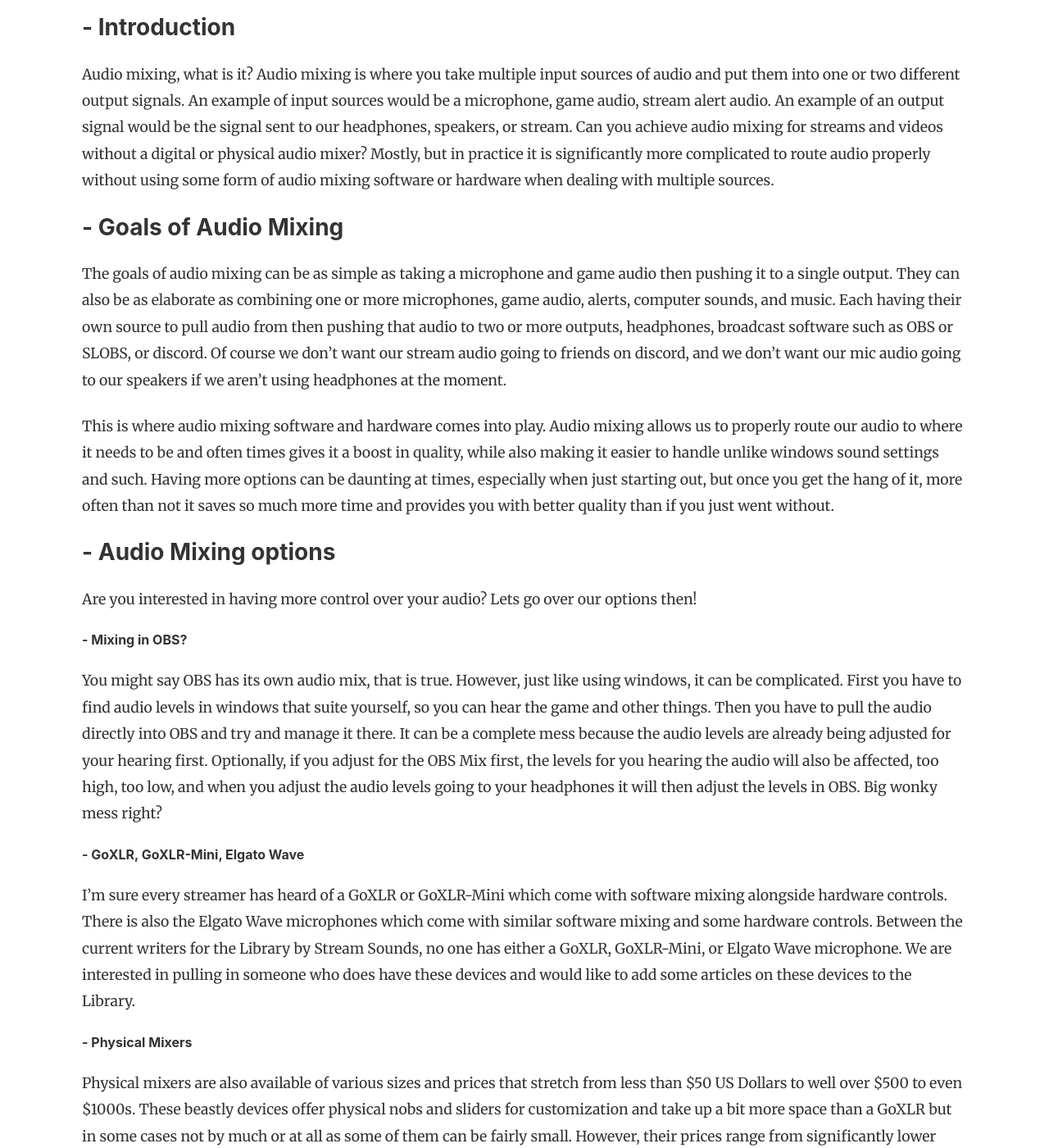
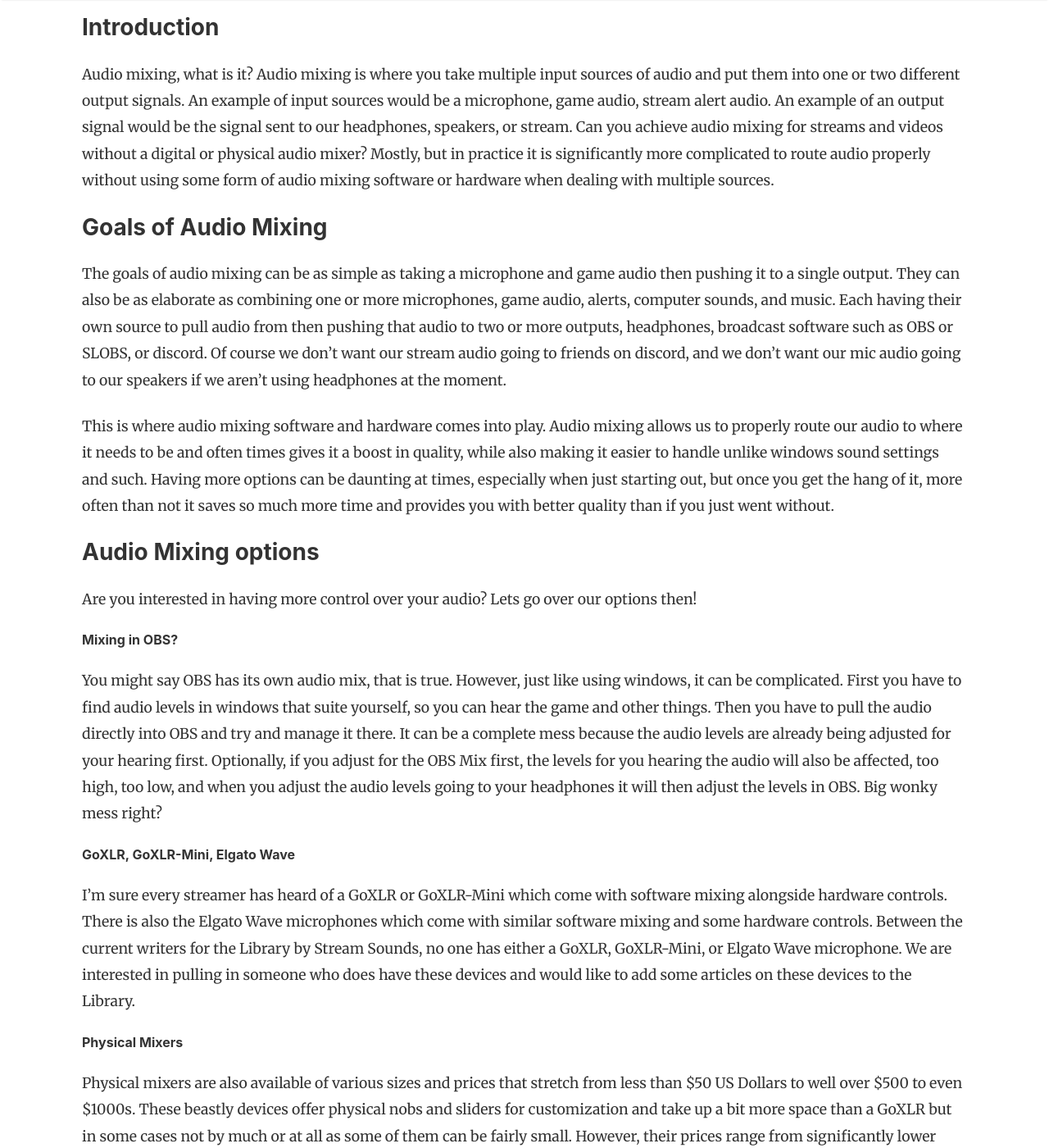
Before and after one commit to StreamSounds/library, a Jekyll site: the page built from _posts/2021-01-13-an-introduction-to-mixing-audio.md, in a window 1280 px wide and 1400 px high, scrolled down 1336 px. Shown: the whole window at 82% size. Built offline with Jekyll 4.4.1, drawn with Linux system fonts in a browser that asks for light colours; nearby versions of some CDN libraries; some of the changed text lies outside the part shown.

```diff
--- a/_posts/2021-01-13-an-introduction-to-mixing-audio.md
+++ b/_posts/2021-01-13-an-introduction-to-mixing-audio.md
@@ -8,35 +8,35 @@ featured: false
 ---
 What is audio mixing? Is it helpful or a hindrance? What are my options for mixing audio and how much does it cost?
 
-### - Introduction
+### Introduction
 
 Audio mixing, what is it? Audio mixing is where you take multiple input sources of audio and put them into one or two different output signals. An example of input sources would be a microphone, game audio, stream alert audio. An example of an output signal would be the signal sent to our headphones, speakers, or stream. Can you achieve audio mixing for streams and videos without a digital or physical audio mixer? Mostly, but in practice it is significantly more complicated to route audio properly without using some form of audio mixing software or hardware when dealing with multiple sources.
 
-### - Goals of Audio Mixing
+### Goals of Audio Mixing
 
 The goals of audio mixing can be as simple as taking a microphone and game audio then pushing it to a single output. They can also be as elaborate as combining one or more microphones, game audio, alerts, computer sounds, and music. Each having their own source to pull audio from then pushing that audio to two or more outputs, headphones, broadcast software such as OBS or SLOBS, or discord. Of course we don't want our stream audio going to friends on discord, and we don't want our mic audio going to our speakers if we aren't using headphones at the moment.
 
 This is where audio mixing software and hardware comes into play. Audio mixing allows us to properly route our audio to where it needs to be and often times gives it a boost in quality, while also making it easier to handle unlike windows sound settings and such. Having more options can be daunting at times, especially when just starting out, but once you get the hang of it, more often than not it saves so much more time and provides you with better quality than if you just went without.
 
-### - Audio Mixing options
+### Audio Mixing options
 
 Are you interested in having more control over your audio? Lets go over our options then!
 
-###### - Mixing in OBS?
+###### Mixing in OBS?
 You might say OBS has its own audio mix, that is true. However, just like using windows, it can be complicated. First you have to find audio levels in windows that suite yourself, so you can hear the game and other things. Then you have to pull the audio directly into OBS and try and manage it there. It can be a complete mess because the audio levels are already being adjusted for your hearing first. Optionally, if you adjust for the OBS Mix first, the levels for you hearing the audio will also be affected, too high, too low, and when you adjust the audio levels going to your headphones it will then adjust the levels in OBS. Big wonky mess right?
 
-###### - GoXLR, GoXLR-Mini, Elgato Wave
+###### GoXLR, GoXLR-Mini, Elgato Wave
  I'm sure every streamer has heard of a GoXLR or GoXLR-Mini which come with software mixing alongside hardware controls. There is also the Elgato Wave microphones which come with similar software mixing and some hardware controls. Between the current writers for the Library by Stream Sounds, no one has either a GoXLR, GoXLR-Mini, or Elgato Wave microphone. We are interested in pulling in someone who does have these devices and would like to add some articles on these devices to the Library.
 
-###### - Physical Mixers
+###### Physical Mixers
 Physical mixers are also available of various sizes and prices that stretch from less than $50 US Dollars to well over $500 to even $1000s. These beastly devices offer physical nobs and sliders for customization and take up a bit more space than a GoXLR but in some cases not by much or at all as some of them can be fairly small. However, their prices range from significantly lower than even a GoXLR-Mini or even cheaper then the Elgato Wave. For instance, the Behringer Xenyx Q1202USB 12-Channel Mixer can be found on amazon for $150 USD but I have seen it as low as $109 USD.
 
-###### - Voicemeeter
+###### Voicemeeter
 Finally, there is Voicemeeter, something either mostly unheard of or often not spoken. Voicemeeter is a digital mixing software for windows designed to help thread and control audio similar to a physical mixer, except that it is an application ran on windows. I wanted to learn what audio mixing was like before investing into equipment. Voicemeeter allowed me to learn the basics of audio mixing and helped determine just how far I wanted to go with audio mixing without having to spend any money. After heavily investing time into Voicemeeter.
 
 I recommend skipping basic Voicemeeter and starting with Voicemeeter Banana. Banana has sufficient features to get started and covers nearly everything a streamer may need when wanting to improve their audio. Voicemeeter Banana is free and we also covered it in an article, which details some of the features and has a setup guide to help get you started.
 
-### - Related Articles
+### Related Articles
 
 Voicemeeter Banana Article: [Voicemeeter Banana]({% post_url 2021-01-14-voicemeeter-banana %})
 
```
